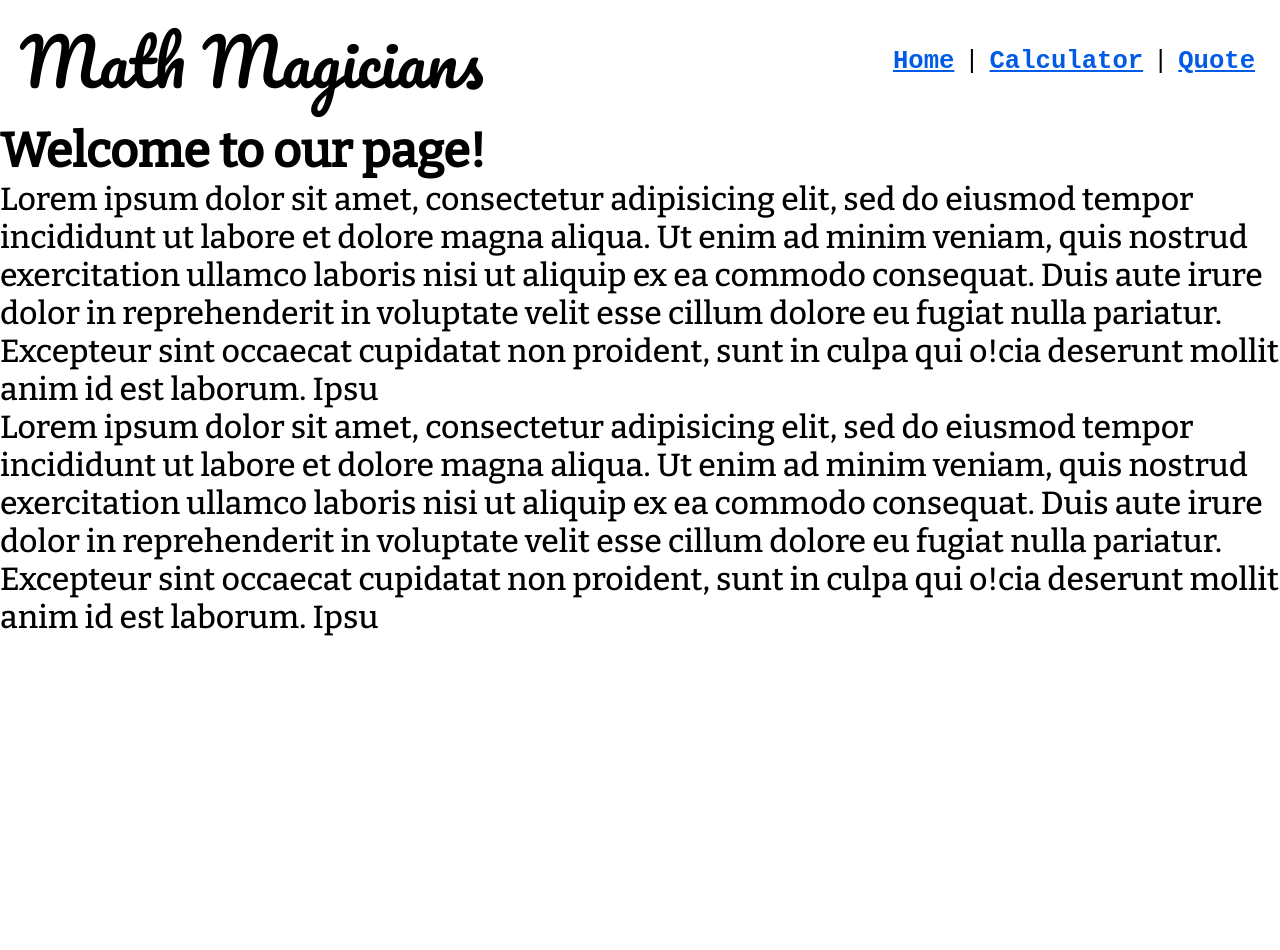
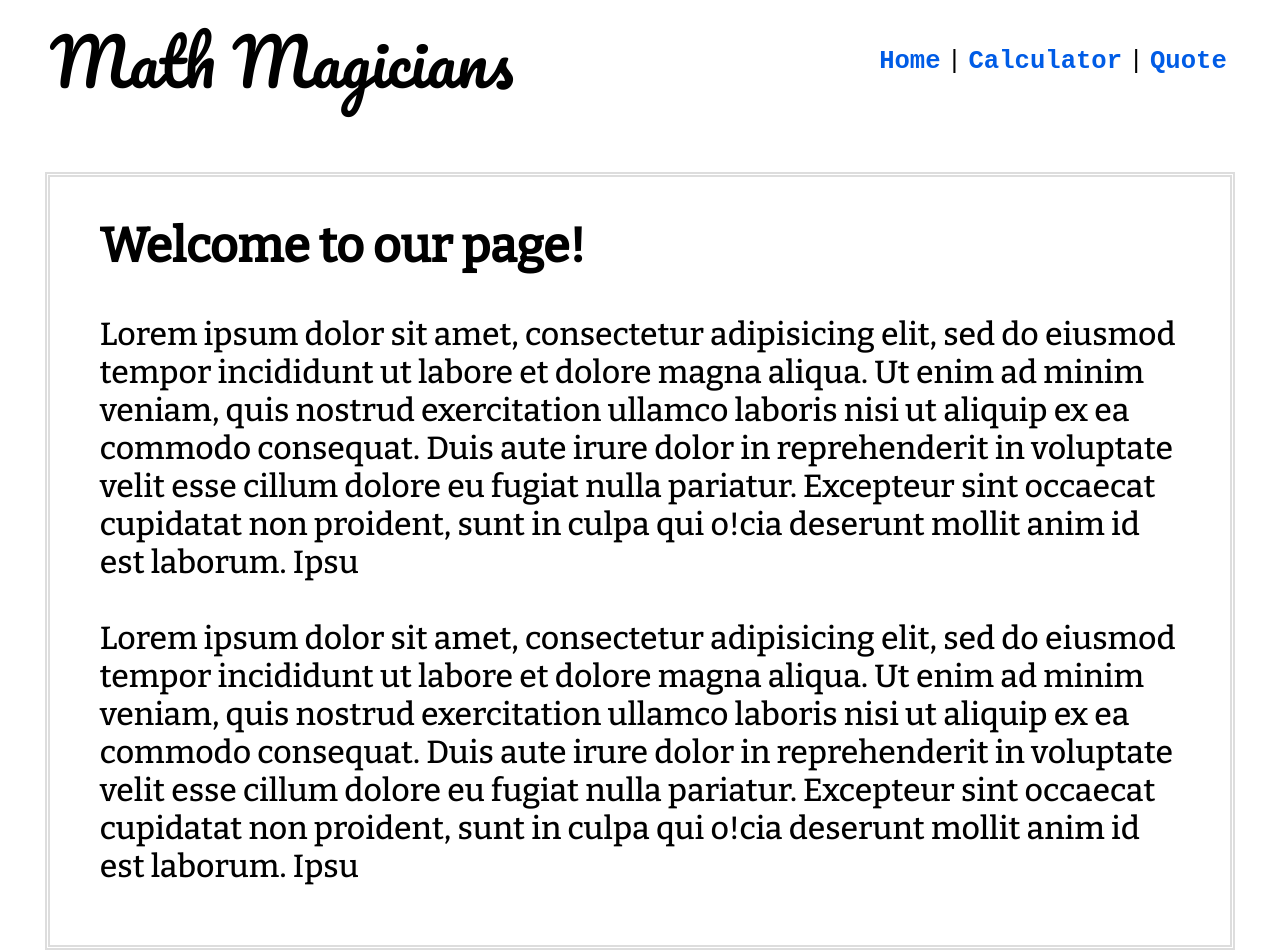
Before and after one commit to NewIncome/math-mag-co-calculator, a React (Create React App) app: page / in a window 1280 px wide. Before the commit the page ends 800 px from the top, so only its background shows below. Built offline with nearby package versions, Linux system fonts and the light colour scheme.

Commit message:
Fix styles for calculator section and modify section tag
- remov section tag from routes and add it to each page

```diff
--- a/src/App.css
+++ b/src/App.css
@@ -11,7 +11,7 @@
 #nav {
   display: flex;
   justify-content: space-between;
-  padding: 5px 20px;
+  padding: 5px 50px;
 }
 
 .logo {
@@ -30,24 +30,51 @@
 .link {
   color: #005ce6;
   font-weight: bold;
+  text-decoration: none;
+}
+
+.link:hover {
+  color: #0047b3;
+  text-shadow: 2px 1px 0px #bcf;
+}
+
+.section {
+  margin: 50px auto 0;
+  padding: 40px 50px 60px;
+  border: 5px double #ddd;
+  width: 93%;
+}
+
+.section1 {
+  margin: 50px auto 0;
+  padding: 40px 50px 60px;
+  border: 5px solid #f6f6f6;
+  width: 93%;
+  display: flex;
+  align-items: baseline;
+  justify-content: space-between;
 }
 
 p,
-h2,
 blockquote {
   font-family: 'Bitter', serif;
+  font-size: 2em;
 }
 
-.title { font-size: 3em; }
-
-p { font-size: 2em; }
+.title {
+  font-family: 'Bitter', serif;
+  font-size: 3em;
+  margin-bottom: 40px;
+}
 
 #calcContainer {
-  background: linear-gradient(#fff, #fff) no-repeat, linear-gradient(45deg, #fff 21%, #c30a 21%, #c30e 91%, #fff 91%) no-repeat;
-  background-size: 50% 60%, 87% 95%;
-  background-position: 20% 0%, 100% 0%;
-  height: 100vh;
+  background: linear-gradient(#fff, #fff) no-repeat, linear-gradient(45deg, #fff 9.5%, #c30a 10.5%, #c30e 89.5%, #fff 90.5%) no-repeat;
+  background-size: 50% 60%, 85% 93%;
+  background-position: 20% 0%, 100% 100%;
+  border: 5px double #ddd;
+  height: 80vh;
   width: 1000px;
+  padding: 50px;
 }
 
 #cBody {
@@ -58,7 +85,7 @@ p { font-size: 2em; }
 
 .calcTop {
   background-color: #666;
-  padding: 15px 20px;
+  padding: 20px;
   border-radius: 20px 20px 0 0;
   height: 15%;
 }
@@ -66,9 +93,9 @@ p { font-size: 2em; }
 .display {
   background: linear-gradient(-70deg, #fff0 30%, #fffd 30%, #fffd 70%, #fff0 70%) no-repeat, linear-gradient(-70deg, #fff0 40%, #fffd 40%, #fffd 60%, #fff0 60%) no-repeat, linear-gradient(#fc9, #fc9) no-repeat;
   border-radius: 20px;
-  padding: 3px 5px 5px;
+  padding: 0 15px 5px;
   text-align: right;
-  height: 90%;
+  height: 98%;
   font-size: 3em;
   background-size: 13% 100%, 13% 100%, 100%;
   background-position: 10% 0%, 20% 0%, 100%;
--- a/src/components/App.js
+++ b/src/components/App.js
@@ -31,6 +31,8 @@ class App extends React.Component {
     const { total, next } = this.state;
 
     return (
+      <section className="section1">
+        <p>Let&apos;s do some math!</p>
         <div id="calcContainer">
           <div id="cBody">
             <div className="calcTop">
@@ -44,6 +46,7 @@ class App extends React.Component {
             </div>
           </div>
         </div>
+      </section>
     );
   }
 }
--- a/src/components/DayQuote.js
+++ b/src/components/DayQuote.js
@@ -1,10 +1,10 @@
 const DayQuote = () => (
-  <>
+  <section className="section">
     <h2 className="title">Quote of the Day</h2>
     <blockquote>
       Mathematics is not about numbers, equations, computations, or algorithms: it is about understanding. –William Paul Thurston
     </blockquote>
-  </>
+  </section>
 );
 
 export default DayQuote;
--- a/src/components/Home.js
+++ b/src/components/Home.js
@@ -1,17 +1,17 @@
 /* eslint-disable max-len */
 
 const Home = () => (
-  <>
+  <section className="section">
     <h2 className="title">
       Welcome to our page!
     </h2>
     <p>
       Lorem ipsum dolor sit amet, consectetur adipisicing elit, sed do eiusmod tempor incididunt ut labore et dolore magna aliqua. Ut enim ad minim veniam, quis nostrud exercitation ullamco laboris nisi ut aliquip ex ea commodo consequat. Duis aute irure dolor in reprehenderit in voluptate velit esse cillum dolore eu fugiat nulla pariatur. Excepteur sint occaecat cupidatat non proident, sunt in culpa qui o!cia deserunt mollit anim id est laborum. Ipsu
-    </p>
-    <p>
+      <br />
+      <br />
       Lorem ipsum dolor sit amet, consectetur adipisicing elit, sed do eiusmod tempor incididunt ut labore et dolore magna aliqua. Ut enim ad minim veniam, quis nostrud exercitation ullamco laboris nisi ut aliquip ex ea commodo consequat. Duis aute irure dolor in reprehenderit in voluptate velit esse cillum dolore eu fugiat nulla pariatur. Excepteur sint occaecat cupidatat non proident, sunt in culpa qui o!cia deserunt mollit anim id est laborum. Ipsu
     </p>
-  </>
+  </section>
 );
 
 export default Home;
```
Lines whose indentation alone changed are shown as unchanged.
